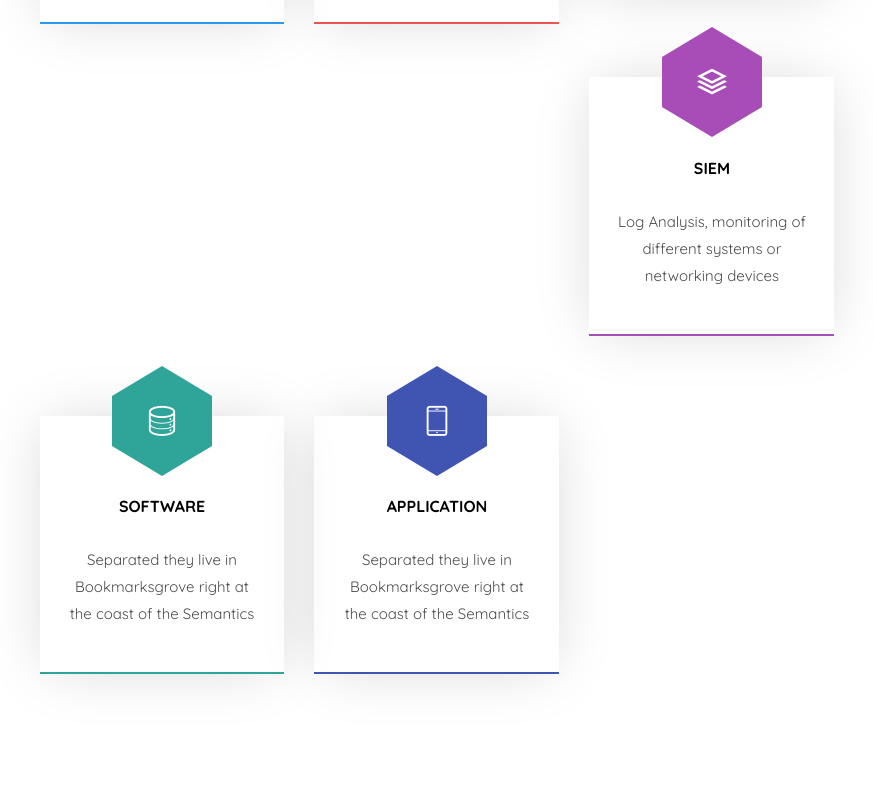
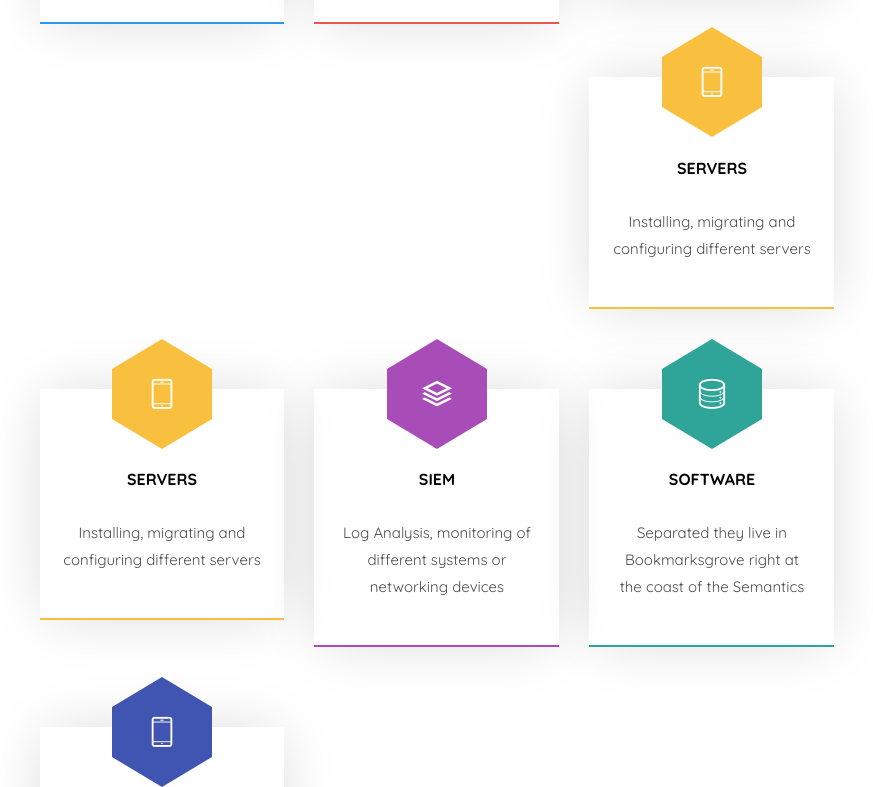
Before and after one commit to bibishabhandari/bibishabhandari.github.io, a plain HTML site: page index.html in a window 1280 px wide. Shown: the part 2351-3138 px from the top of the page, without its empty margins (353-1226 px from the left). Drawn offline with nearby package versions, Linux system fonts and the light colour scheme; files whose address does not match are found by name; a web font is replaced by a local one.

Commit message:
update index.html

```diff
--- a/index.html
+++ b/index.html
@@ -224,6 +224,28 @@ Copyright &copy;<script>document.write(new Date().getFullYear());</script> All r
 							</div>
 						</div>
 						<div class="col-md-4 text-center animate-box">
+							<div class="services color-3">
+								<span class="icon">
+									<i class="icon-phone3"></i>
+								</span>
+								<div class="desc">
+									<h3>Servers</h3>
+									<p>Installing, migrating and configuring different servers</p>
+								</div>
+							</div>
+						</div>
+						<div class="col-md-4 text-center animate-box">
+							<div class="services color-3">
+								<span class="icon">
+									<i class="icon-phone3"></i>
+								</span>
+								<div class="desc">
+									<h3>Servers</h3>
+									<p>Installing, migrating and configuring different servers</p>
+								</div>
+							</div>
+						</div>
+						<div class="col-md-4 text-center animate-box">
 							<div class="services color-4">
 								<span class="icon">
 									<i class="icon-layers2"></i>
@@ -296,7 +318,7 @@ Copyright &copy;<script>document.write(new Date().getFullYear());</script> All r
 					</div>
 					<div class="row">
 						<div class="col-md-12 animate-box" data-animate-effect="fadeInLeft">
-							<p>IT Security enthusiast developing the different skills to build in security during the development stages of software systems, networks and datacenters. Monitoring the different networking devices, systems through different security tools or systems.</p>
+							<p>IT Security enthusiast developing the different skills to build secure during the development stages of software systems, networks and datacenters. Monitoring the different networking devices, systems through different security tools or systems.</p>
 						</div>
 						<div class="col-md-6 animate-box" data-animate-effect="fadeInLeft">
 							<div class="progress-wrap">
```
